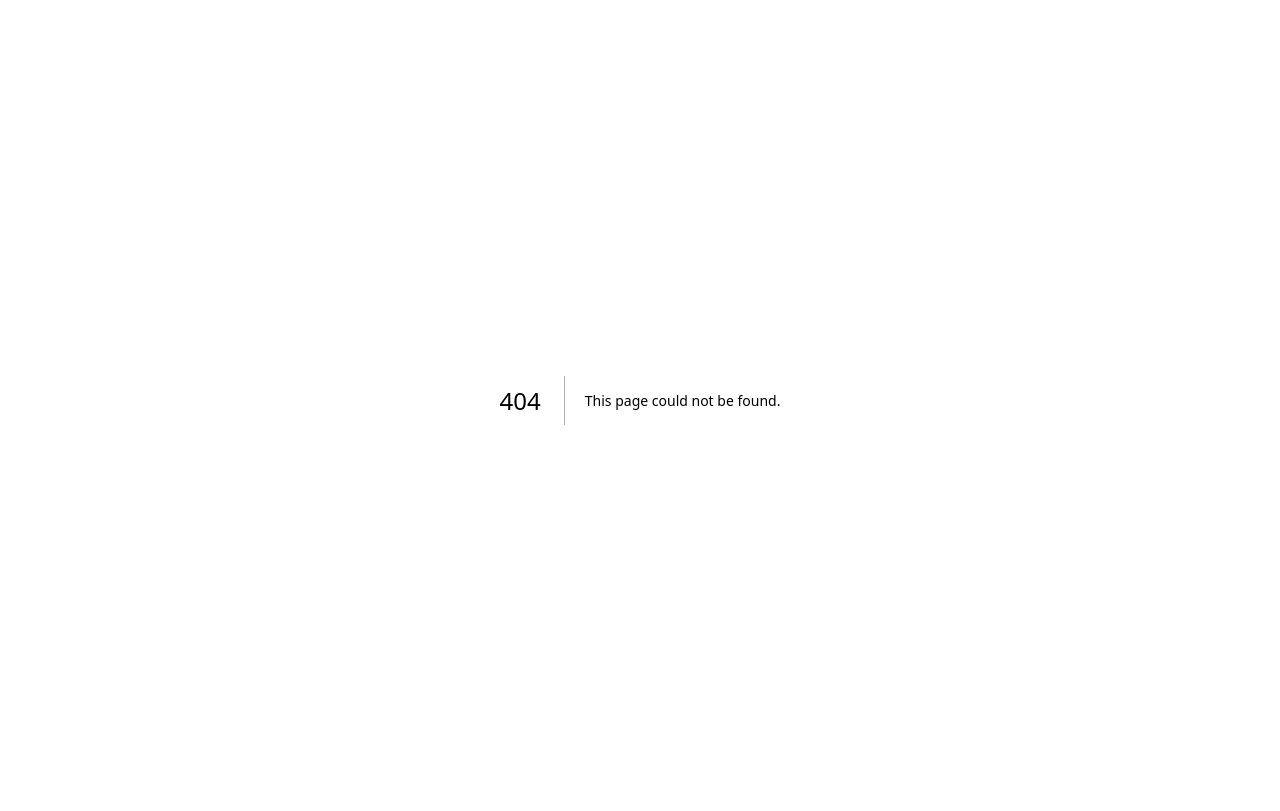
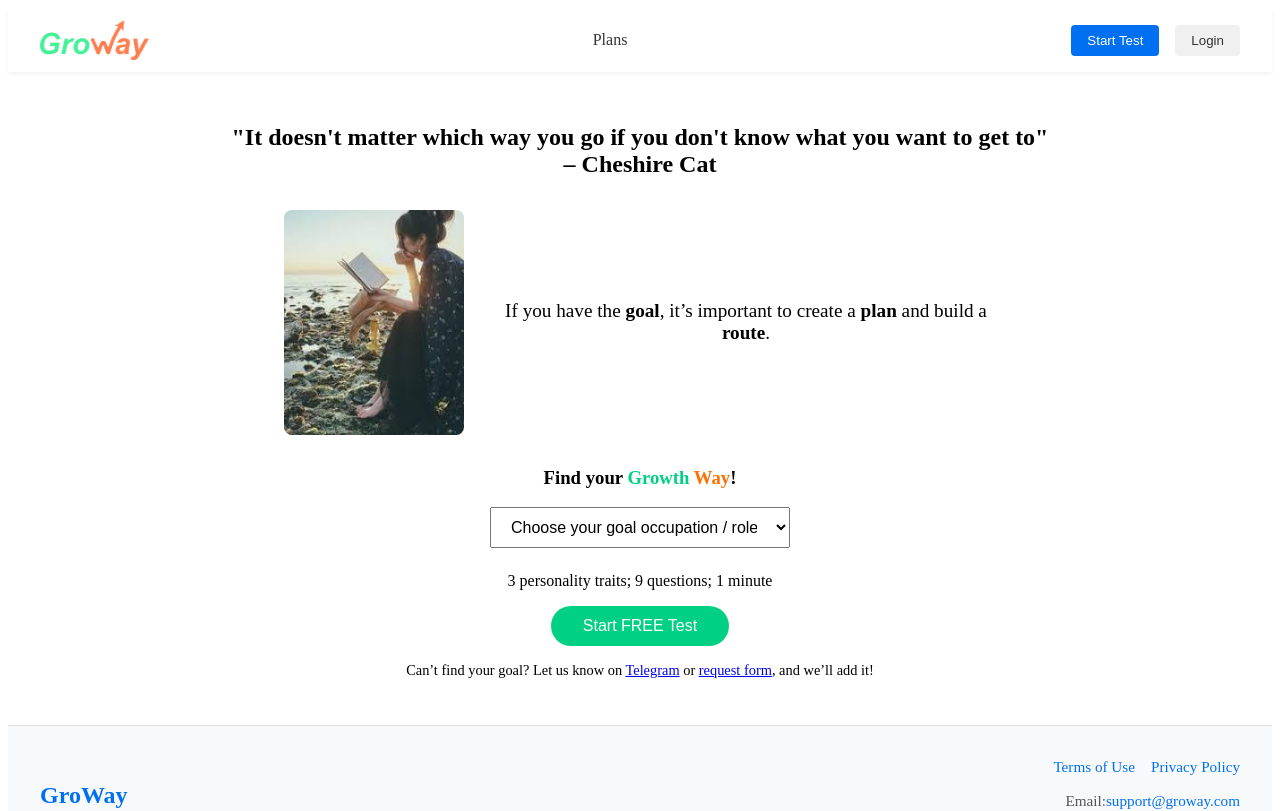
Before and after one commit to MAYANKSHARMA01010/GROWAY, a Next.js app: page /test in a window 1280 px wide. Before the commit this address had no page. Shown: the top 811 px of the page. Built offline with nearby package versions, Linux system fonts and the light colour scheme.

Commit message:
TestPage Done

```diff
--- a/src/components/navbar.jsx
+++ b/src/components/navbar.jsx
@@ -32,7 +32,7 @@ const Navbar = () => {
         <div className="navbar-actions">
           <button
             className="btn-starttest"
-            onClick={() => alert('Starting Test...')}
+            onClick={() => router.push('/test')}
           >
             Start Test
           </button>
--- a/src/pages/home.jsx
+++ b/src/pages/home.jsx
@@ -13,7 +13,7 @@ import GrowayOverview from '../components/overview.jsx';
 
 function Home() {
   return (
-    <div className="page-wrapper">
+    <div className="page-wrapper">1
       <Navbar />
       <HeroSection />
       <GrowayOverview />
--- /dev/null
+++ b/src/pages/test.jsx
@@ -0,0 +1,91 @@
+"use client";
+import React from "react";
+import "../styles/test.css";
+
+import Navbar from "../components/navbar.jsx";
+import Footer from "../components/footer.jsx";
+
+export default function StartTest() {
+  return (
+    <div className="test-page-wrapper">
+      <Navbar />
+        <section className="test-start-section">
+        <div className="quote-block">
+            <h2>
+            "It doesn't matter which way you go if you don't know what you want to get to"
+            <br />– <span className="quote-author">Cheshire Cat</span>
+            </h2>
+            {/* <img src="/cheshireCat.png" alt="Cheshire Cat" className="cheshire-img" /> */}
+        </div>
+
+        <div className="intro-content">
+            <img src="/girlReading.jpeg" alt="Girl reading map" className="girl-img" />
+            <p className="message">
+            If you have the <strong>goal</strong>, it’s important to create a <strong>plan</strong> and build a <strong>route</strong>.
+            </p>
+        </div>
+
+        <div className="test-selector">
+            <h3>
+            Find your <span className="highlight-green">Growth</span> <span className="highlight-orange">Way</span>!
+            </h3>
+            <select className="dropdown">
+            <option>Choose your goal occupation / role</option>
+            {/* Copy full role list below */}
+            <option>Accountant</option>
+            <option>Analyst</option>
+            <option>Architect</option>
+            <option>Artist</option>
+            <option>Auditor</option>
+            <option>Blogger</option>
+            <option>Business Analyst</option>
+            <option>Businessman</option>
+            <option>Chef</option>
+            <option>CEO</option>
+            <option>Coach</option>
+            <option>Cosmetologist</option>
+            <option>Data Analyst</option>
+            <option>Designer</option>
+            <option>DevOps Engineer</option>
+            <option>Director</option>
+            <option>Doctor</option>
+            <option>Driver</option>
+            <option>Ecologist</option>
+            <option>Economist</option>
+            <option>Engineer</option>
+            <option>Entrepreneur</option>
+            <option>Freelancer</option>
+            <option>HR Specialist</option>
+            <option>Investor</option>
+            <option>Journalist</option>
+            <option>Lawyer</option>
+            <option>Logistics Manager</option>
+            <option>Marketer</option>
+            <option>Mentor</option>
+            <option>Music Theory Teacher</option>
+            <option>Osteopath</option>
+            <option>Pharmacist</option>
+            <option>Photographer</option>
+            <option>Product Manager</option>
+            <option>Project Manager</option>
+            <option>Psychologist</option>
+            <option>Psychotherapist</option>
+            <option>Real Estate Specialist</option>
+            <option>Sales Manager</option>
+            <option>Software Engineer</option>
+            <option>Trader</option>
+            <option>UX/UI Designer</option>
+            <option>Web Developer</option>
+            <option>Writer</option>
+            </select>
+            <p className="subtitle">3 personality traits; 9 questions; 1 minute</p>
+            <button className="start-btn">Start FREE Test</button>
+            <p className="note">
+            Can’t find your goal? Let us know on <a href="#">Telegram</a> or <a href="#">request form</a>, and we’ll add it!
+            </p>
+        </div>
+        </section>
+        <Footer />
+    </div>
+  );
+}
--- /dev/null
+++ b/src/styles/test.css
@@ -0,0 +1,69 @@
+.test-start-section {
+  text-align: center;
+  padding: 2rem;
+}
+
+.quote-block {
+  margin-bottom: 2rem;
+}
+
+.cheshire-img {
+  width: 150px;
+  margin-top: 1rem;
+}
+
+.intro-content {
+  display: flex;
+  align-items: center;
+  justify-content: center;
+  gap: 2rem;
+  flex-wrap: wrap;
+}
+
+.girl-img {
+  width: 180px;
+  border-radius: 8px;
+}
+
+.message {
+  font-size: 1.2rem;
+  max-width: 500px;
+}
+
+.test-selector {
+  margin-top: 2rem;
+}
+
+.dropdown {
+  padding: 0.6rem 1rem;
+  font-size: 1rem;
+  margin-bottom: 0.5rem;
+  width: 300px;
+}
+
+.start-btn {
+  background-color: #00d084;
+  padding: 0.7rem 2rem;
+  border: none;
+  border-radius: 25px;
+  font-size: 1rem;
+  color: white;
+  cursor: pointer;
+}
+
+.start-btn:hover {
+  background-color: #00b370;
+}
+
+.note {
+  font-size: 0.9rem;
+  margin-top: 1rem;
+}
+
+.highlight-green {
+  color: #00d084;
+}
+
+.highlight-orange {
+  color: #ff6f00;
+}
```
Also changed, not shown: public/cheshireCat.png (added), public/girlReading.jpeg (added).
